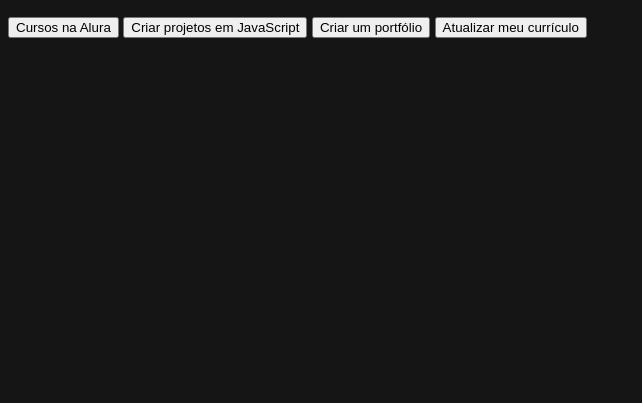
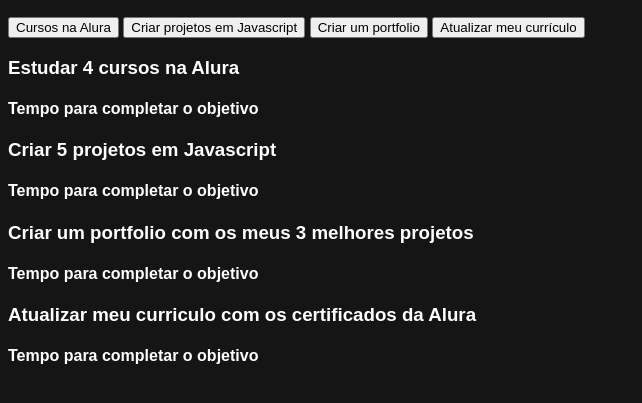
Before and after one commit to aug-f/segundo_tri_5, a plain HTML site: page index.html in a window 1280 px wide. Shown: the part 51-454 px from the top of the page, without its empty margins (0-642 px from the left). Drawn offline with Linux system fonts and the light colour scheme; a web font is replaced by a local one.

Commit message:
index.html

```diff
--- a/index.html
+++ b/index.html
@@ -1,20 +1,45 @@
 <!DOCTYPE html>
-<html lang="en">
+<html lang="pt-br">
 <head>
     <meta charset="UTF-8">
     <meta name="viewport" content="width=device-width, initial-scale=1.0">
-    <title>Minhas metas para 2024</title>
+    <title>Meus objetivos do ano</title>
     <link rel="stylesheet" href="style.css">
 </head>
 <body>
     <section class="conteudo-principal">
-<h2 class="titulo-principal">Meus Objetivos do ano_</h2>
-    <div class="botoes">
-    <button class="botao">Cursos na Alura</button>
-    <button class="botao">Criar projetos em JavaScript</button>
-    <button class="botao">Criar um portfólio</button>
-    <button class="botao">Atualizar meu currículo</button>
+        <h2 class="titulo-principal">Meus Objetivos do ano<span>_</span></h2>
+        <div class="conteudo">
+        <div class="botoes">
+            <button class="botao ativo">Cursos na Alura</button>
+            <button class="botao">Criar projetos em Javascript</button>
+            <button class="botao">Criar um portfolio</button>
+            <button class="botao">Atualizar meu currículo</button>
+        </div>
+        <div class="abas-textos">
+            <div class="aba-conteudo ativo">
+                <h3 class="aba-conteudo-titulo-principal">Estudar 4 cursos na Alura</h3>
+                <h4 class="aba-conteudo-titulo-secundario">Tempo para completar o objetivo</h4>
+                <div class="contador"></div>
+            </div>
+            <div class="aba-conteudo">
+                <h3 class="aba-conteudo-titulo-principal">Criar 5 projetos em Javascript</h3>
+                <h4 class="aba-conteudo-titulo-secundario">Tempo para completar o objetivo</h4>
+                <div class="contador"></div>
+            </div>
+            <div class="aba-conteudo">
+                <h3 class="aba-conteudo-titulo-principal">Criar um portfolio com os meus 3 melhores projetos</h3>
+                <h4 class="aba-conteudo-titulo-secundario">Tempo para completar o objetivo</h4>
+                <div class="contador"></div>
+            </div>
+            <div class="aba-conteudo">
+                <h3 class="aba-conteudo-titulo-principal">Atualizar meu curriculo com os certificados da Alura</h3>
+                <h4 class="aba-conteudo-titulo-secundario">Tempo para completar o objetivo</h4>
+                <div class="contador"></div>
+            </div>
+        </div>
     </div>
     </section>
+    <script src="main.js"></script>
 </body>
 </html>
```
